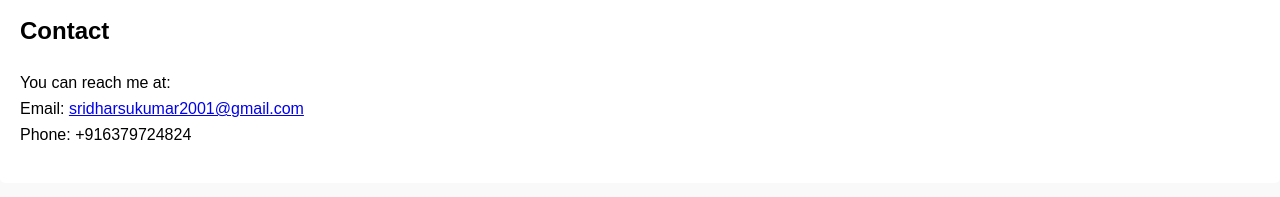
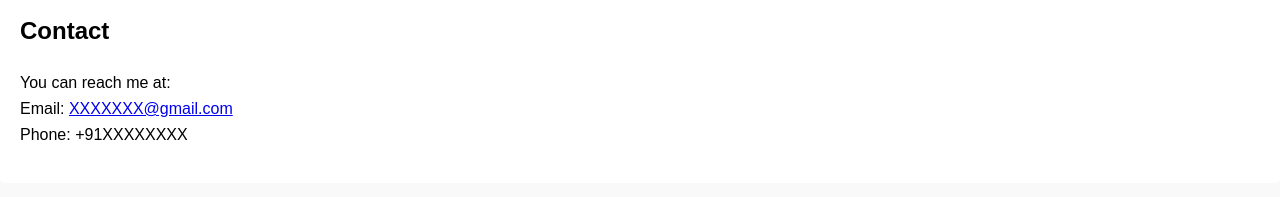
Before and after one commit to radhirsh/AppCreation, a plain HTML site: page index.html in a window 1280 px wide. Shown: the part 2490-2687 px from the top of the page. Drawn offline with Linux system fonts and the light colour scheme.

Commit message:
Update index.html

```diff
--- a/index.html
+++ b/index.html
@@ -86,7 +86,7 @@
   </section>
   <section id="contact">
     <h2>Contact</h2>
-    <p>You can reach me at: <br>Email: <a href="mailto:sridharsukumar2001@gmail.com">sridharsukumar2001@gmail.com</a><br>Phone: +916379724824</p>
+    <p>You can reach me at: <br>Email: <a href="mailto:@gmail.com">XXXXXXX@gmail.com</a><br>Phone: +91XXXXXXXX</p>
   </section>
   <section id="interests">
     <h2>Interests</h2>
```
